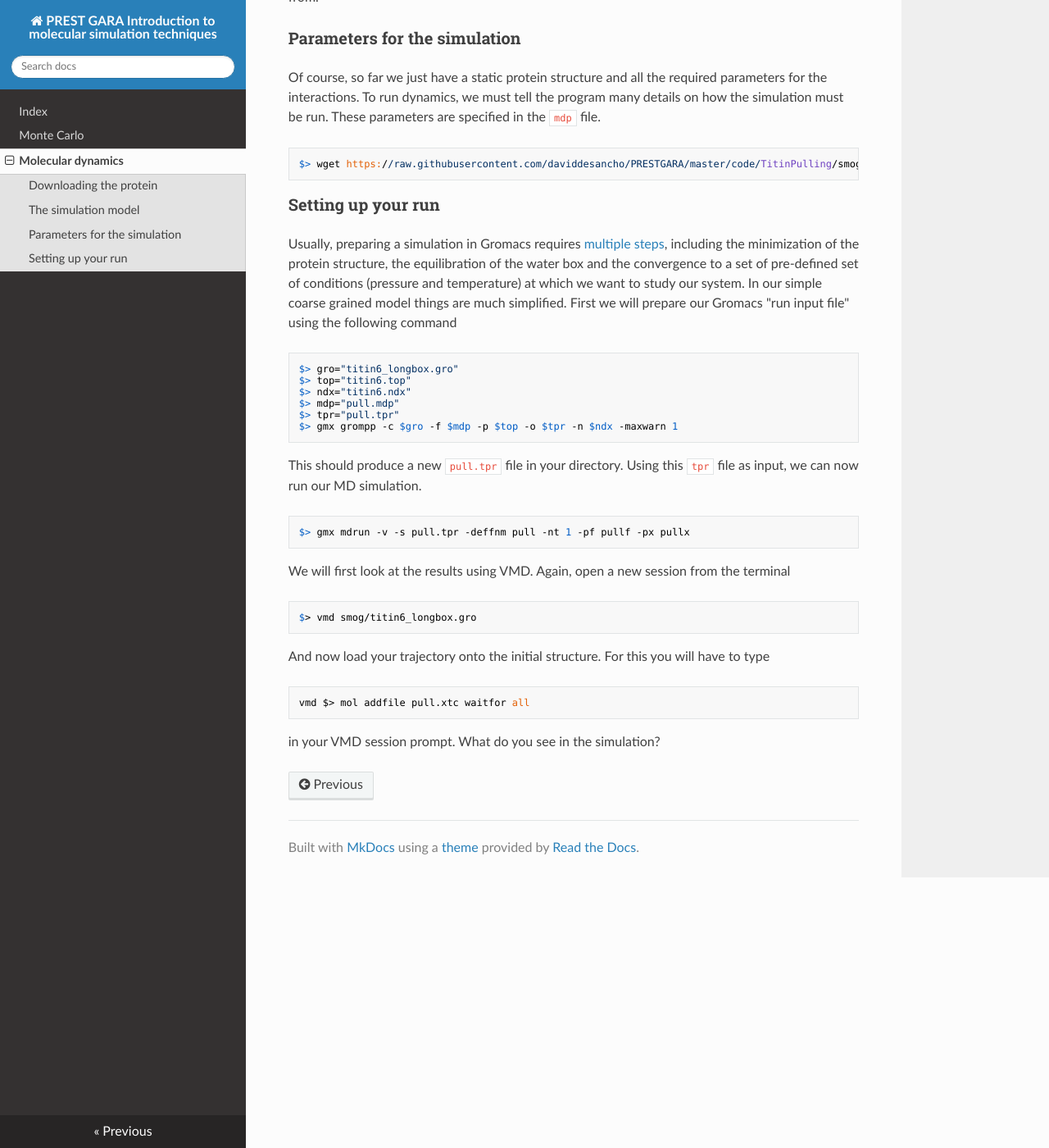
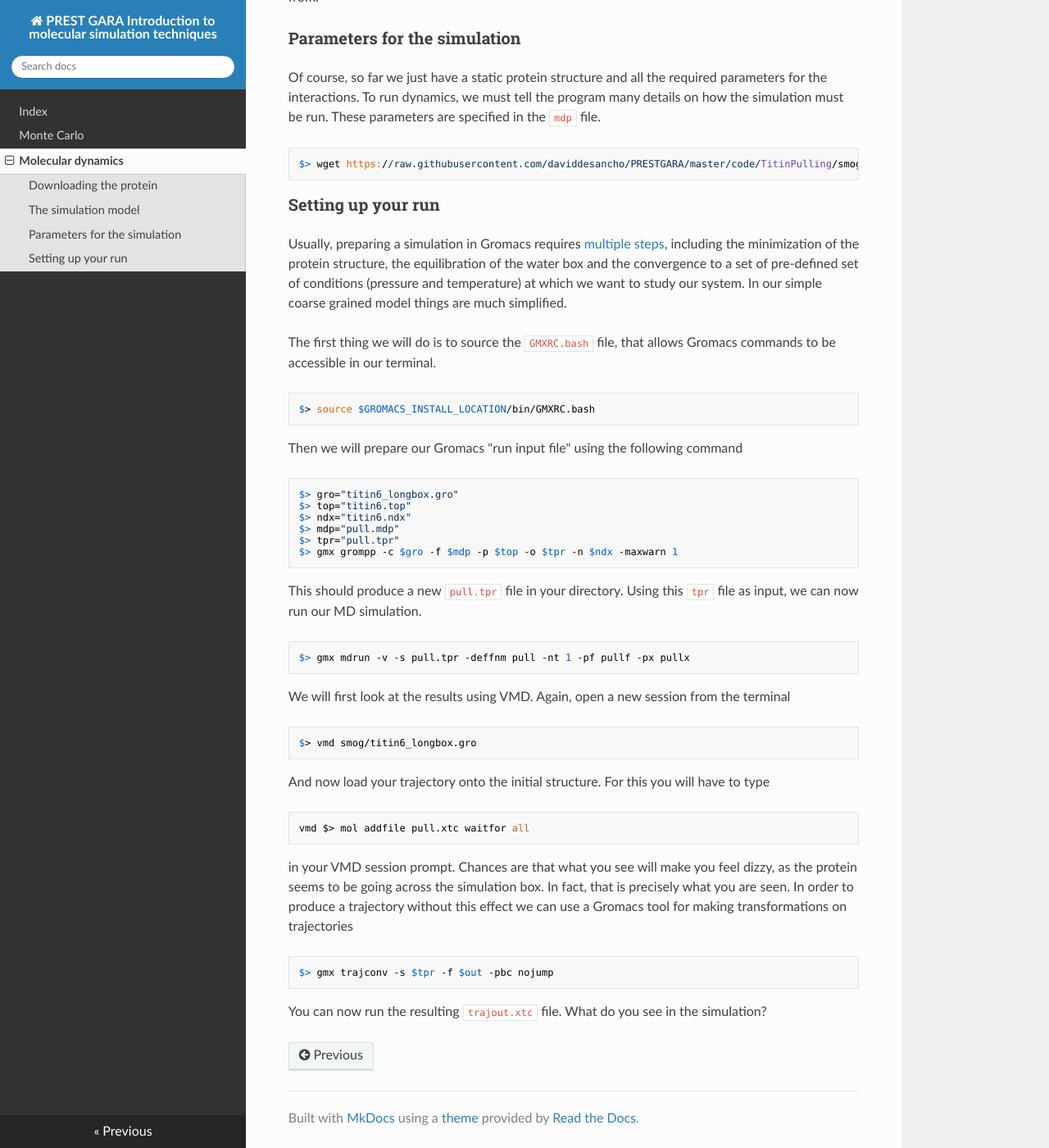
Before and after one commit to daviddesancho/PRESTGARA, an MkDocs documentation site: the page built from docs/md_protein.md, in a window 1280 px wide and 1400 px high, scrolled down 1990 px. Shown: the whole window at 82% size. Built offline with MkDocs 1.6.1, drawn with Linux system fonts in a browser that asks for light colours; nearby versions of some CDN libraries; old or Windows-style settings are respelled for this version of MkDocs; some of the changed text lies outside the part shown.

Commit message:
spell check

````diff
--- a/docs/md_protein.md
+++ b/docs/md_protein.md
@@ -111,8 +111,15 @@ steps](http://www.gromacs.org/Documentation/How-tos/Steps_to_Perform_a_Simulatio
  including the minimization of the protein structure, the equilibration of the
 water box and the convergence to a set of pre-defined set of conditions (pressure
 and temperature) at which we want to study our system. In our simple coarse grained
-model things are much simplified. First we will prepare our Gromacs "run input file"
-using the following command
+model things are much simplified.
+
+The first thing we will do is to source the ```GMXRC.bash``` file, that allows Gromacs
+commands to be accessible in our terminal.
+
+
+	$> source $GROMACS_INSTALL_LOCATION/bin/GMXRC.bash
+
+Then we will prepare our Gromacs "run input file" using the following command
 
 	$> gro="titin6_longbox.gro"
 	$> top="titin6.top"
@@ -121,8 +128,8 @@ using the following command
 	$> tpr="pull.tpr"
 	$> gmx grompp -c $gro -f $mdp -p $top -o $tpr -n $ndx -maxwarn 1
 
-This should produce a new ```pull.tpr``` file in your directory. Using this ```tpr``` file
-as input, we can now run our MD simulation.
+This should produce a new ```pull.tpr``` file in your directory. Using this
+ ```tpr``` file as input, we can now run our MD simulation.
 
 	$> gmx mdrun -v -s pull.tpr -deffnm pull -nt 1 -pf pullf -px pullx
 
@@ -134,5 +141,11 @@ And now load your trajectory onto the initial structure. For this you will have
 
 	vmd $> mol addfile pull.xtc waitfor all
 
-in your VMD session prompt.
-What do you see in the simulation?
+in your VMD session prompt. Chances are that what you see will make you feel
+dizzy, as the protein seems to be going across the simulation box. In fact, that
+is precisely what you are seen. In order to produce a trajectory without this
+effect we can use a Gromacs tool for making transformations on trajectories
+
+	$> gmx trajconv -s $tpr -f $out -pbc nojump
+
+You can now run the resulting ```trajout.xtc``` file. What do you see in the simulation?
````
Also changed, not shown: other parts of docs/md_protein.md (+2 -2 lines), docs/index.md (+1 -1 lines).
